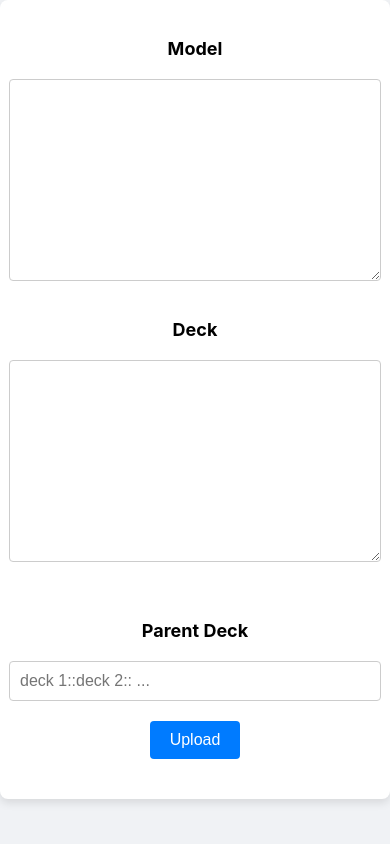
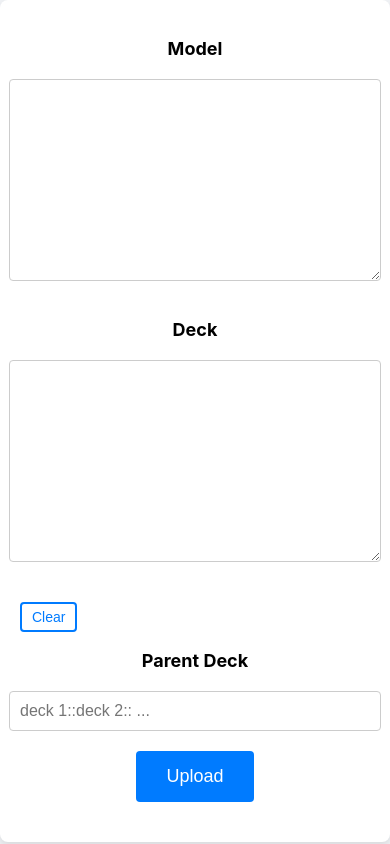
Before and after one commit to Lammy23/Anki-Flashcard-Importer, a React (Create React App) app: page / in a window 390 px wide. Built offline with nearby package versions, Linux system fonts and the light colour scheme.

Commit message:
styling improved design is responsive

```diff
--- a/public/index.html
+++ b/public/index.html
@@ -24,7 +24,7 @@
       work correctly both with client-side routing and a non-root public URL.
       Learn how to configure a non-root public URL by running `npm run build`.
     -->
-    <title>React App</title>
+    <title>Anki Importer</title>
   </head>
   <body>
     <noscript>You need to enable JavaScript to run this app.</noscript>
--- a/src/App.css
+++ b/src/App.css
@@ -1,5 +1,4 @@
 /* src/App.css */
-
 body {
   margin: 0;
   font-family: -apple-system, BlinkMacSystemFont, 'Segoe UI', 'Roboto', 'Oxygen',
@@ -9,7 +8,6 @@ body {
   -moz-osx-font-smoothing: grayscale;
   background-color: #f0f2f5;
 }
-
 .app {
   padding: 20px;
   max-width: 800px;
@@ -18,7 +16,6 @@ body {
   box-shadow: 0 4px 8px rgba(0, 0, 0, 0.1);
   border-radius: 8px;
 }
-
 .column {
   display: flex;
   align-items: center;
@@ -26,7 +23,6 @@ body {
   flex-direction: column;
   margin-bottom: 20px;
 }
-
 .row {
   display: flex;
   align-items: center;
@@ -34,7 +30,6 @@ body {
   flex-direction: row;
   margin-bottom: 20px;
 }
-
 textarea, input {
   width: 100%;
   padding: 10px;
@@ -43,12 +38,10 @@ textarea, input {
   border-radius: 4px;
   font-size: 16px;
 }
-
 textarea:focus, input:focus {
   border-color: #007bff;
   outline: none;
 }
-
 button {
   padding: 10px 20px;
   font-size: 16px;
@@ -59,23 +52,37 @@ button {
   cursor: pointer;
   transition: background-color 0.3s ease;
 }
-
 button:hover {
   background-color: #0056b3;
 }
-
+.upload-button {
+  padding: 15px 30px;
+  font-size: 18px;
+  background-color: #007bff;
+}
+.clear-button {
+  padding: 5px 10px;
+  font-size: 14px;
+  color: #007bff;
+  background-color: transparent;
+  border: 2px solid #007bff;
+  border-radius: 4px;
+  cursor: pointer;
+  transition: background-color 0.3s ease;
+}
+.clear-button:hover {
+  background-color: #e6f7ff;
+}
 p {
   font-size: 18px;
   font-weight: bold;
   margin-bottom: 10px;
 }
-
 /* Media queries for responsiveness */
 @media (max-width: 768px) {
   .row {
     flex-direction: column;
   }
-
   .column {
     width: 100%;
   }
--- a/src/App.js
+++ b/src/App.js
@@ -8,6 +8,11 @@ function App() {
   const [deck, setDeck] = useState("");
   const [parentDeck, setParentDeck] = useState("");
 
+  const clearFields = () => {
+    setModel("");
+    setDeck("");
+  };
+
   return (
     <div className="app">
       <div className="row">
@@ -17,6 +22,7 @@ function App() {
             name="model"
             rows="10"
             cols="60"
+            value={model}
             onChange={(e) => setModel(e.target.value)}
           />
         </div>
@@ -27,10 +33,14 @@ function App() {
             name="decks"
             rows="10"
             cols="60"
+            value={deck}
             onChange={(e) => setDeck(e.target.value)}
           />
         </div>
       </div>
+      <button className="clear-button" onClick={clearFields}>
+          Clear
+        </button>
       <div className="column">
         <p>Parent Deck</p>
         <input
@@ -42,6 +52,7 @@ function App() {
       </div>
       <div className="row">
         <button
+          className="upload-button"
           onClick={() => {
             const { modelName, inOrderFields } = createModel(model);
             createDeck(deck, modelName, inOrderFields, parentDeck);
--- a/src/apiService.js
+++ b/src/apiService.js
@@ -42,6 +42,7 @@ function createModel(fileContent) {
 
   let currentCard = null;
   let frontInProgress = null;
+  let backInProgress = null;
 
   for (let line of lines) {
     line = line.trim();
@@ -97,7 +98,10 @@ function createModel(fileContent) {
 }
 
 function createDeck(fileContent, modelName, inOrderFields, parentDeck) {
-    const deckName = `${parentDeck}::${modelName}`;
+  var deckName = modelName;
+  if (parentDeck) {
+    deckName = `${parentDeck}::${modelName}`;
+  }
   invoke("createDeck", VERSION, { deck: deckName });
   const result = [];
   var lines = fileContent.split("\n");
@@ -106,7 +110,7 @@ function createDeck(fileContent, modelName, inOrderFields, parentDeck) {
     return !(line[0] === "#") && line.length > 0;
   });
 
-  console.log("lines", lines)
+  console.log("lines", lines);
 
   lines = lines.map((line) => {
     var newLine = line.trim();
```
Also changed, not shown: public/manifest.json, 1 other file (tests, documents, lock files or other folders).
